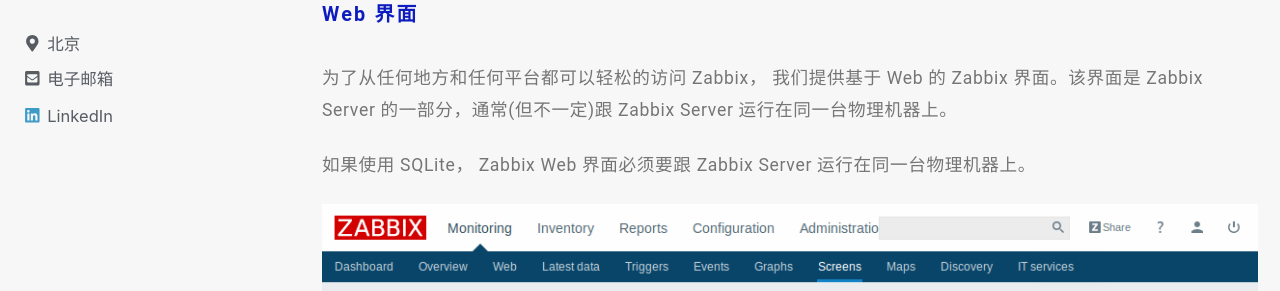
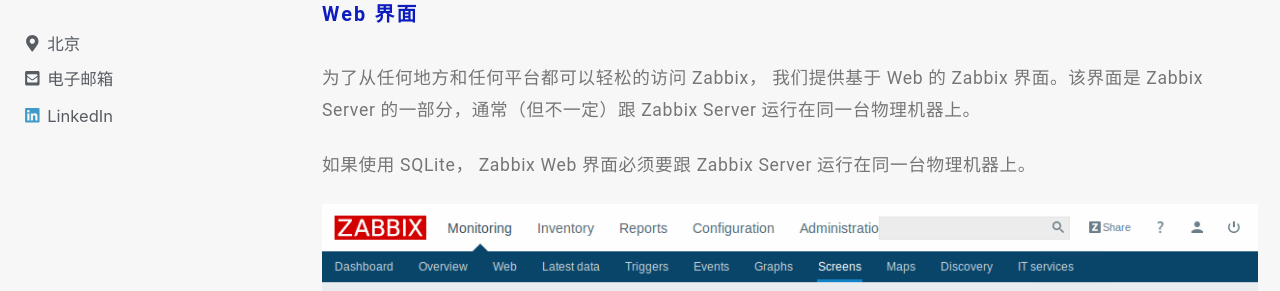
Before and after one commit to narru888/linotes_note, a Jekyll site: the page built from _posts/monitor/zabbix/2018-01-01-zabbix.basic.md, in a window 1280 px wide and 900 px high, scrolled down 1534 px. Shown: the part 192-483 px from the top of the window. Built offline with Jekyll 4.4.1, drawn with Linux system fonts in a browser that asks for light colours; nearby versions of some CDN libraries; a script that is not in the unit is left out.

Commit message:
update on 2018-10-18 09:16:01 CST

```diff
--- a/_posts/monitor/zabbix/2018-01-01-zabbix.basic.md
+++ b/_posts/monitor/zabbix/2018-01-01-zabbix.basic.md
@@ -42,7 +42,7 @@
 
 ##### Web 界面
 
-为了从任何地方和任何平台都可以轻松的访问 Zabbix， 我们提供基于 Web 的 Zabbix 界面。该界面是 Zabbix Server 的一部分，通常(但不一定)跟 Zabbix Server 运行在同一台物理机器上。
+为了从任何地方和任何平台都可以轻松的访问 Zabbix， 我们提供基于 Web 的 Zabbix 界面。该界面是 Zabbix Server 的一部分，通常（但不一定）跟 Zabbix Server 运行在同一台物理机器上。
 
 如果使用 SQLite， Zabbix Web 界面必须要跟 Zabbix Server 运行在同一台物理机器上。
 
```
